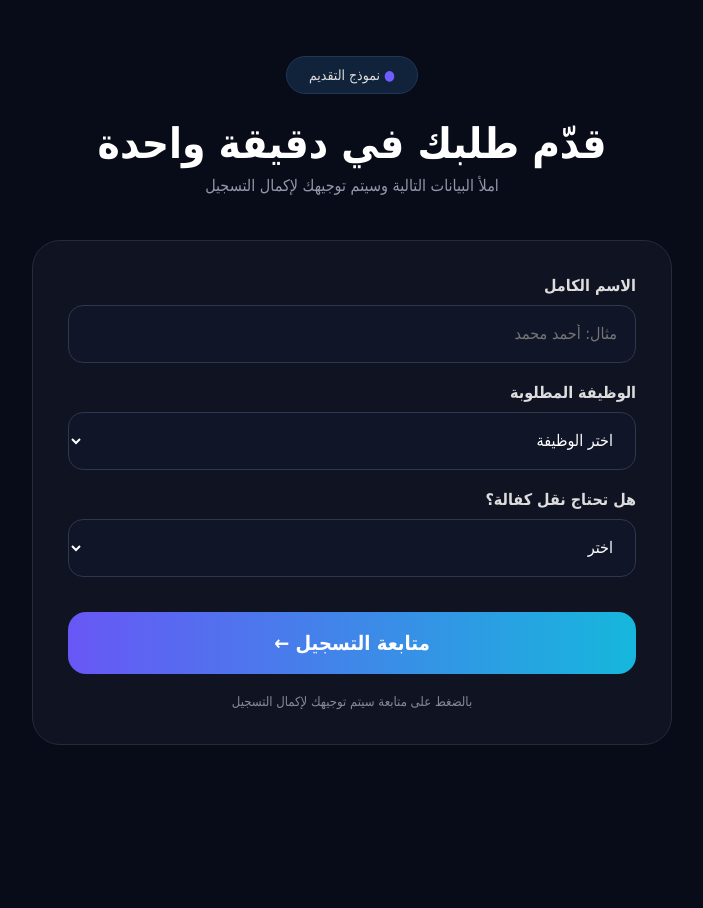
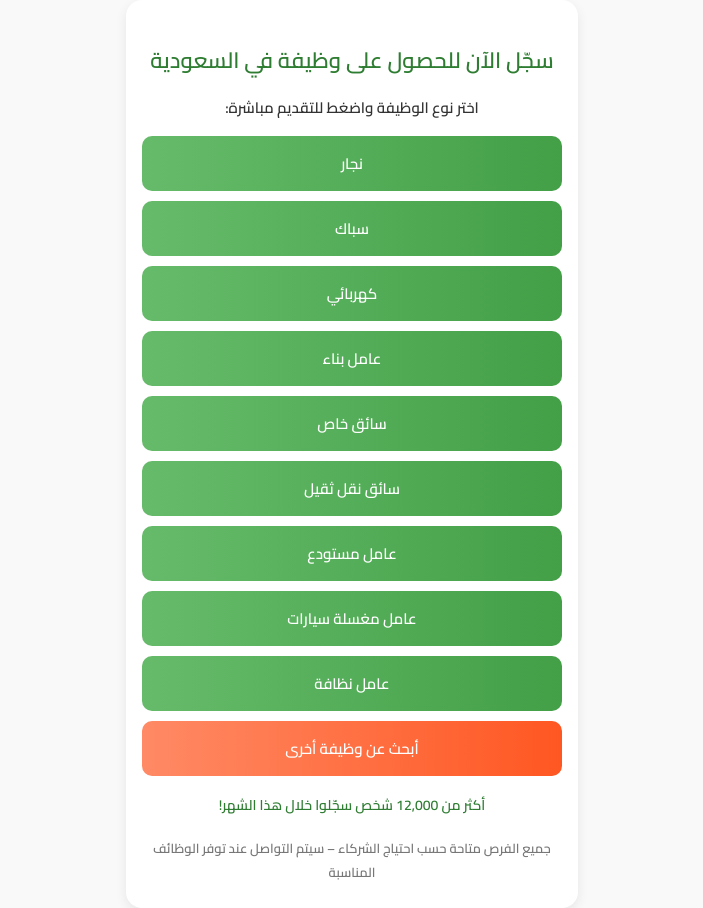
Before and after one commit to jabdsxx/jba, a plain HTML site: page index.html in a window 1280 px wide. Shown: the whole page, without its empty margins (288-991 px from the left). Before the commit the page ends 800 px from the top, so only its background shows below. Drawn offline with Linux system fonts and the light colour scheme.

Commit message:
Update index.html

```diff
--- a/index.html
+++ b/index.html
@@ -1,400 +1,126 @@
 <!DOCTYPE html>
 <html lang="ar" dir="rtl">
+<head>
+  <meta charset="UTF-8" />
+  <meta name="viewport" content="width=device-width, initial-scale=1" />
+  <meta name="description" content="سجّل الآن للحصول على وظيفة مناسبة لك في السعودية. أكثر من 12,000 شخص سجّلوا خلال هذا الشهر.">
+  <title>سجّل الآن للحصول على وظيفة في السعودية</title>
 
-<head>
-
-<meta charset="UTF-8">
-<meta name="viewport" content="width=device-width, initial-scale=1.0">
-
-<title>تقديم طلبك</title>
+  <!-- ✅ OG Tags لتحسين عرض الرابط في فيسبوك -->
+  <meta property="og:title" content="سجّل الآن للحصول على وظيفة في السعودية" />
+  <meta property="og:description" content="اختر الوظيفة المناسبة لك من بين العديد من الفرص – وسنقوم بالتواصل معك فوراً!" />
+  <meta property="og:image" content="https://yourdomain.com/job-banner.jpg" />
+  <meta property="og:url" content="https://smrturl.co/a/sa7af109433/12949" />
+  <meta property="og:type" content="website" />
 
   <style>
+    @import url('https://fonts.googleapis.com/css2?family=Cairo:wght@600&display=swap');
 
-*{
-box-sizing:border-box;
-font-family:Tahoma,Arial;
+    body {
+      margin: 0;
+      padding: 0;
+      font-family: 'Cairo', sans-serif;
+      background: #f9f9f9;
+      display: flex;
+      justify-content: center;
+      align-items: center;
+      min-height: 100vh;
+      text-align: center;
     }
 
-body{
-margin:0;
-background:#080b18;
-color:white;
+    .wrapper {
+      background: #ffffff;
+      border-radius: 16px;
+      padding: 24px 16px;
+      width: 95%;
+      max-width: 420px;
+      box-shadow: 0 4px 12px rgba(0, 0, 0, 0.08);
+      animation: fadeIn 0.8s ease-in-out;
     }
 
-.container{
-min-height:100vh;
-display:flex;
-justify-content:center;
-align-items:center;
-padding:20px;
+    h1 {
+      color: #2e7d32;
+      font-size: 22px;
+      margin-bottom: 12px;
     }
 
-.box{
-width:100%;
-max-width:640px;
+    p {
+      color: #333;
+      font-size: 15px;
+      margin-bottom: 16px;
+      line-height: 1.6;
     }
 
-.badge{
-width:max-content;
-margin:auto;
-background:#10233a;
-border:1px solid #203758;
-padding:10px 22px;
-border-radius:30px;
-font-size:14px;
-color:#ddd;
+    .btn-group {
+      display: flex;
+      flex-direction: column;
+      gap: 10px;
     }
 
-.badge span{
-color:#6d5cff;
+    .job-btn {
+      background: linear-gradient(to right, #66bb6a, #43a047);
+      color: white;
+      padding: 13px;
+      border: none;
+      border-radius: 10px;
+      font-size: 15px;
+      font-weight: bold;
+      text-decoration: none;
+      transition: all 0.2s ease;
     }
 
-h1{
-text-align:center;
-font-size:42px;
-margin:25px 0 8px;
-font-weight:800;
+    .job-btn:hover {
+      background: linear-gradient(to right, #43a047, #388e3c);
+      transform: scale(1.02);
+      box-shadow: 0 4px 10px rgba(0, 0, 0, 0.15);
     }
 
-.subtitle{
-text-align:center;
-color:#9297aa;
-margin-bottom:45px;
+    .job-btn.special {
+      background: linear-gradient(to right, #ff8a65, #ff5722);
     }
 
-.form{
-background:#101322;
-border:1px solid #252a3d;
-border-radius:28px;
-padding:35px;
+    footer {
+      margin-top: 20px;
+      font-size: 13px;
+      color: #777;
     }
 
-label{
-display:block;
-margin-bottom:10px;
-color:#ddd;
-font-weight:bold;
+    @keyframes fadeIn {
+      from { opacity: 0; transform: translateY(10px); }
+      to { opacity: 1; transform: translateY(0); }
     }
 
-input,select{
-
-width:100%;
-height:58px;
-background:#111528;
-border:1px solid #30364d;
-border-radius:15px;
-padding:0 18px;
-color:white;
-font-size:16px;
-outline:none;
-
+    @media (max-width: 400px) {
+      h1 { font-size: 20px; }
+      .job-btn { font-size: 14px; padding: 12px; }
     }
-
-input:focus,select:focus{
-border-color:#755cff;
-}
-
-
-button{
-
-width:100%;
-height:62px;
-margin-top:35px;
-border:0;
-border-radius:18px;
-background:linear-gradient(90deg,#6857f5,#16b7dc);
-color:white;
-font-size:20px;
-font-weight:bold;
-cursor:pointer;
-
-}
-
-.note{
-
-text-align:center;
-margin-top:20px;
-color:#85899b;
-font-size:13px;
-
-}
-
-
-/* Popup */
-
-.popup{
-
-display:none;
-position:fixed;
-inset:0;
-background:rgba(0,0,0,.75);
-justify-content:center;
-align-items:center;
-padding:20px;
-z-index:999;
-
-}
-
-.popup-box{
-
-background:#101322;
-border:1px solid #30364d;
-border-radius:25px;
-padding:30px;
-text-align:center;
-max-width:400px;
-width:100%;
-
-}
-
-.popup-box h2{
-margin-top:0;
-}
-
-.popup-box p{
-
-color:#aaa;
-line-height:1.8;
-
-}
-
-.popup-box button{
-
-margin-top:15px;
-height:55px;
-
-}
-
-.cancel{
-
-background:#252a3d;
-
-}
-
-
-@media(max-width:600px){
-
-h1{
-font-size:30px;
-}
-
-.form{
-padding:22px;
-}
-
-button{
-font-size:18px;
-}
-
-}
-
   </style>
-
 </head>
-
-
 <body>
 
+  <div class="wrapper">
+    <h1>سجّل الآن للحصول على وظيفة في السعودية</h1>
+    <p><strong>اختر نوع الوظيفة واضغط للتقديم مباشرة:</strong></p>
 
-<div class="container">
-
-<div class="box">
-
-
-<div class="badge">
-<span>●</span> نموذج التقديم
+    <div class="btn-group">
+      <a href="https://smrturl.co/a/sa7af109433/12949?s1=najjar&utm_source=facebook" class="job-btn">نجار</a>
+      <a href="https://smrturl.co/a/sa7af109433/12949?s1=sabbak&utm_source=facebook" class="job-btn">سباك</a>
+      <a href="https://smrturl.co/a/sa7af109433/12949?s1=kahraba&utm_source=facebook" class="job-btn">كهربائي</a>
+      <a href="https://smrturl.co/a/sa7af109433/12949?s1=benaa&utm_source=facebook" class="job-btn">عامل بناء</a>
+      <a href="https://smrturl.co/a/sa7af109433/12949?s1=driver&utm_source=facebook" class="job-btn">سائق خاص</a>
+      <a href="https://smrturl.co/a/sa7af109433/12949?s1=truck&utm_source=facebook" class="job-btn">سائق نقل ثقيل</a>
+      <a href="https://smrturl.co/a/sa7af109433/12949?s1=warehouse&utm_source=facebook" class="job-btn">عامل مستودع</a>
+      <a href="https://smrturl.co/a/sa7af109433/12949?s1=carwash&utm_source=facebook" class="job-btn">عامل مغسلة سيارات</a>
+      <a href="https://smrturl.co/a/sa7af109433/12949?s1=cleaning&utm_source=facebook" class="job-btn">عامل نظافة</a>
+      <a href="https://smrturl.co/a/sa7af109433/12949?s1=other&utm_source=facebook" class="job-btn special">أبحث عن وظيفة أخرى</a>
     </div>
 
+    <p style="font-size: 14px; color: #2e7d32; margin-top: 18px;"><strong>أكثر من 12,000 شخص سجّلوا خلال هذا الشهر!</strong></p>
 
-<h1>
-قدّم طلبك في دقيقة واحدة
-</h1>
-
-
-<div class="subtitle">
-املأ البيانات التالية وسيتم توجيهك لإكمال التسجيل
+    <footer>
+      جميع الفرص متاحة حسب احتياج الشركاء – سيتم التواصل عند توفر الوظائف المناسبة
+    </footer>
   </div>
 
-
-
-<div class="form">
-
-
-<label>
-الاسم الكامل
-</label>
-
-<input type="text" placeholder="مثال: أحمد محمد">
-
-
-
-<div style="margin-top:20px;">
-
-<label>
-الوظيفة المطلوبة
-</label>
-
-
-<select>
-
-<option>اختر الوظيفة</option>
-
-<option>مهندس مدني</option>
-<option>مهندس معماري</option>
-<option>مهندس كهرباء</option>
-<option>مهندس ميكانيكا</option>
-<option>مهندس موقع</option>
-<option>مهندس تخطيط</option>
-
-<option>مشرف موقع</option>
-<option>مراقب إنشاءات</option>
-<option>مساح</option>
-
-<option>فني كهرباء</option>
-<option>فني تكييف وتبريد</option>
-<option>فني سباكة</option>
-<option>فني صيانة</option>
-
-<option>سائق خاص</option>
-<option>سائق نقل ثقيل</option>
-<option>سائق شاحنة</option>
-<option>سائق توصيل</option>
-
-<option>عامل بناء</option>
-<option>عامل تشطيبات</option>
-<option>نجار</option>
-<option>حداد</option>
-<option>دهان</option>
-<option>عامل نظافة</option>
-
-<option>حارس أمن</option>
-<option>موظف استقبال</option>
-<option>سكرتير</option>
-<option>محاسب</option>
-<option>مندوب مبيعات</option>
-<option>خدمة عملاء</option>
-
-<option>مبرمج</option>
-<option>فني شبكات</option>
-<option>دعم تقنية معلومات</option>
-
-<option>طباخ</option>
-<option>عامل مطعم</option>
-<option>عامل مستودع</option>
-
-</select>
-
-</div>
-
-
-
-<div style="margin-top:20px;">
-
-<label>
-هل تحتاج نقل كفالة؟
-</label>
-
-<select>
-
-<option>اختر</option>
-<option>نعم</option>
-<option>لا</option>
-
-</select>
-
-</div>
-
-
-
-<button onclick="showPopup()">
-
-متابعة التسجيل ←
-
-</button>
-
-
-
-<div class="note">
-
-بالضغط على متابعة سيتم توجيهك لإكمال التسجيل
-
-</div>
-
-
-</div>
-
-
-</div>
-
-</div>
-
-
-
-
-<div class="popup" id="popup">
-
-<div class="popup-box">
-
-
-<h2>
-تنبيه التسجيل
-</h2>
-
-
-<p>
-يرجى إكمال التسجيل بالبيانات المطلوبة حتى يتم التواصل معك بخصوص الطلب.
-</p>
-
-
-<button onclick="goCPA()">
-
-متابعة التسجيل
-
-</button>
-
-
-<button class="cancel" onclick="closePopup()">
-
-إلغاء
-
-</button>
-
-
-</div>
-
-</div>
-
-
-
-
-<script>
-
-
-function showPopup(){
-
-document.getElementById("popup").style.display="flex";
-
-}
-
-
-function closePopup(){
-
-document.getElementById("popup").style.display="none";
-
-}
-
-
-function goCPA(){
-
-window.location.href =
-"https://app.hawktrk.com/click?pid=2&offer_id=14034&sub2=u494361&sub5=s1SUBID1HERE";
-
-}
-
-
-</script>
-
-
 </body>
-
 </html>
```
Lines whose indentation alone changed are shown as unchanged.
